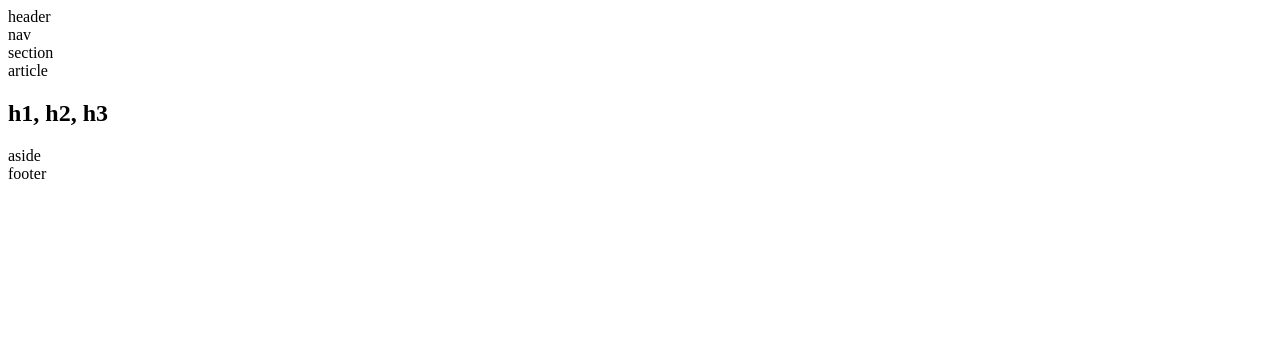
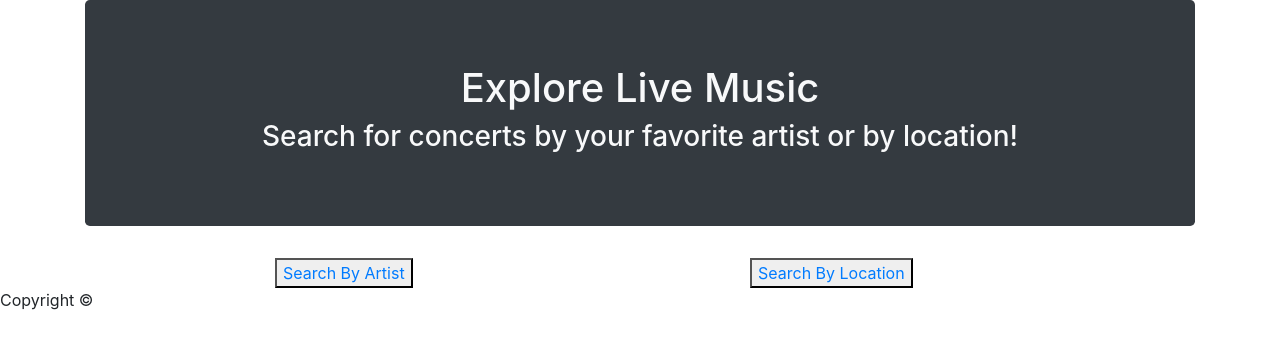
Before and after one commit to sjochen/Stu-project1, a plain HTML site: page index.html in a window 1280 px wide. Drawn offline with nearby package versions, Linux system fonts and the light colour scheme; files that its build step writes are made by us from their sources.

Commit message:
added the basic outline of the first html page

```diff
--- a/index.html
+++ b/index.html
@@ -2,39 +2,42 @@
 <html lang="en-us">
 
 <head>
-  <meta charset="UTF-8">
-  <title>HW-Wireframe</title>
-  <link rel="stylesheet" type="text/css" href="style.css">
+    <meta charset="UTF-8">
+    <title>Explore Live Music</title>
+    <link rel="stylesheet" href="https://stackpath.bootstrapcdn.com/bootstrap/4.3.1/css/bootstrap.min.css"
+        integrity="sha384-ggOyR0iXCbMQv3Xipma34MD+dH/1fQ784/j6cY/iJTQUOhcWr7x9JvoRxT2MZw1T" crossorigin="anonymous">
+
+    <link rel="stylesheet" type="text/css" href="style.css">
+
+    <script src="https://code.jquery.com/jquery-3.3.1.slim.min.js"
+        integrity="sha384-q8i/X+965DzO0rT7abK41JStQIAqVgRVzpbzo5smXKp4YfRvH+8abtTE1Pi6jizo"
+        crossorigin="anonymous"></script>
+    <script src="https://cdnjs.cloudflare.com/ajax/libs/popper.js/1.14.7/umd/popper.min.js"
+        integrity="sha384-UO2eT0CpHqdSJQ6hJty5KVphtPhzWj9WO1clHTMGa3JDZwrnQq4sF86dIHNDz0W1"
+        crossorigin="anonymous"></script>
+    <script src="https://stackpath.bootstrapcdn.com/bootstrap/4.3.1/js/bootstrap.min.js"
+        integrity="sha384-JjSmVgyd0p3pXB1rRibZUAYoIIy6OrQ6VrjIEaFf/nJGzIxFDsf4x0xIM+B07jRM"
+        crossorigin="anonymous"></script>
 </head>
 
 <body>
+<div class="container">
+    <div class="jumbotron bg-dark">
+        <h1 class="text-center text-light">Explore Live Music</h1>
+        <h3 class="text-center text-light">Search for concerts by your favorite artist or by location!</h3>
+    </div>
 
-    <header>
-        header
-    </header>
+    <div class="row">
+        <div class="col-2"></div>
+        <div class="col-3"><button class="linkButton"><a href="artists.html">Search By Artist</a></button>
+        </div>
+        <div class="col-2"></div>
+        <div class="col-3"><button class="linkButton"><a href="area.html">Search By Location</a></button>
+        </div>
+        <div class="col-2"></div>
+    </div>
+</div>
+<footer>Copyright &copy;</footer>
+</body>
 
-    <section id="nav">
-        nav
-    </section>
-
-    <section id="section">
-        section
-        <div id="article">
-            article
-            <div id="h1">
-                <h1>h1, h2, h3</h1>
-            </div>
-
-        </div>
-    </section>
-
-    <aside>
-        aside
-    </aside>
-
-    <footer>
-        footer
-    </footer>
-
-
-</body>
+</html>
```
